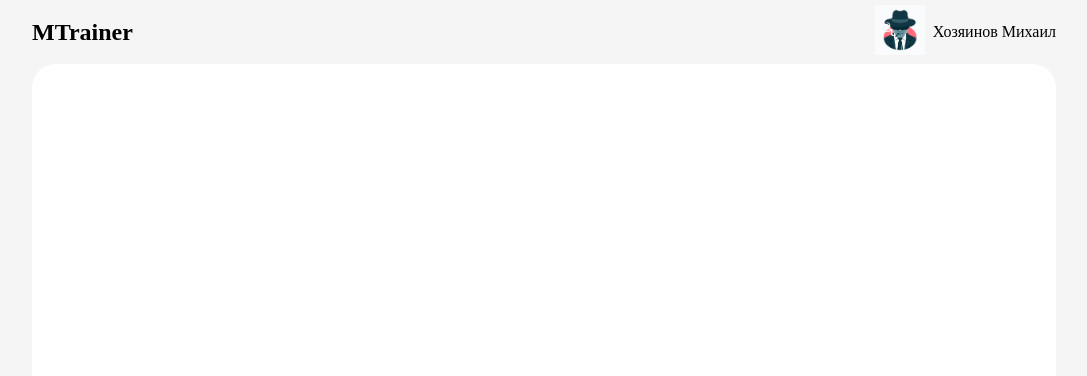
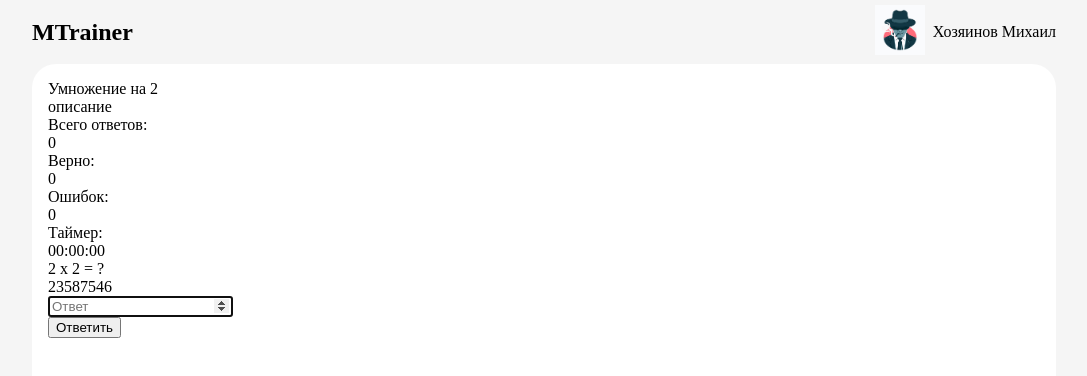
Before and after one commit to kho-mike/MTrainer, a Vue app: page / in a window 1280 px wide. Shown: the top 376 px of the page, without its empty margins (96-1183 px from the left). Built offline with nearby package versions, Linux system fonts and the light colour scheme; a web font is replaced by a local one.

Commit message:
18/03/2024 - 15:53

```diff
--- a/src/components/Content.vue
+++ b/src/components/Content.vue
@@ -4,7 +4,7 @@
 
 <template>
     <div class="content">
-
+        <Exercise />
     </div>
 </template>
 
--- a/src/main.js
+++ b/src/main.js
@@ -1,3 +1,5 @@
+
+
 import './assets/main.css'
 
 import { createApp } from 'vue'
```
